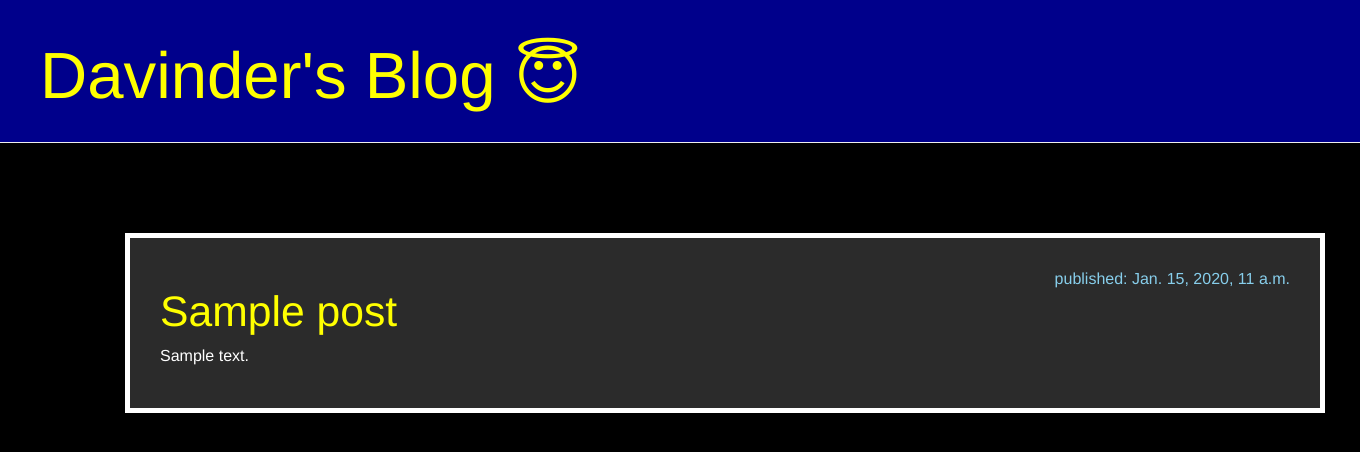
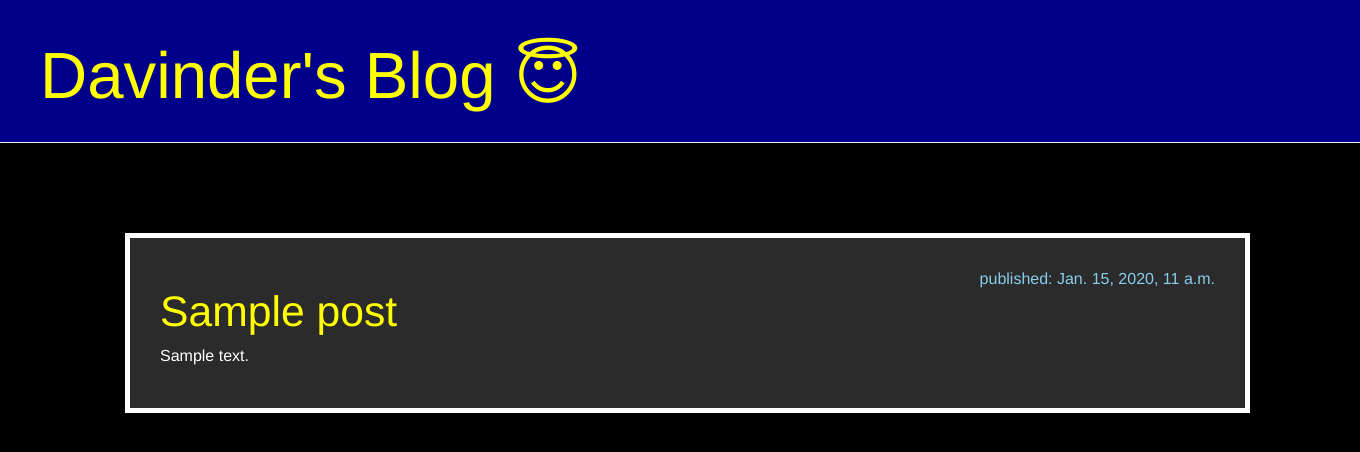
Before and after one commit to dsbansel/my-first-blog, a Django app: page / in a window 1360 px wide. Shown: the top 452 px of the page. Run offline with Django 3.2, Linux system fonts and the light colour scheme; tables that the repository leaves empty hold one stand-in row (values such as "Sample post"); some libraries are stand-ins or nearby versions.

Commit message:
Update blog.css

```diff
--- a/blog/static/css/blog.css
+++ b/blog/static/css/blog.css
@@ -5,6 +5,7 @@
 .page-header {
     background-color: darkblue;
     margin-top: 0;
+    width: 100%;
     padding: 20px 20px 20px 40px;
 }
 
@@ -48,7 +49,7 @@
 
 .post {
     background-color: rgb(43, 43, 43);
-    width: 1200px;
+    width: 150%;
     border: 5px solid white;
     padding: 30px;
     margin: 70px;
```
